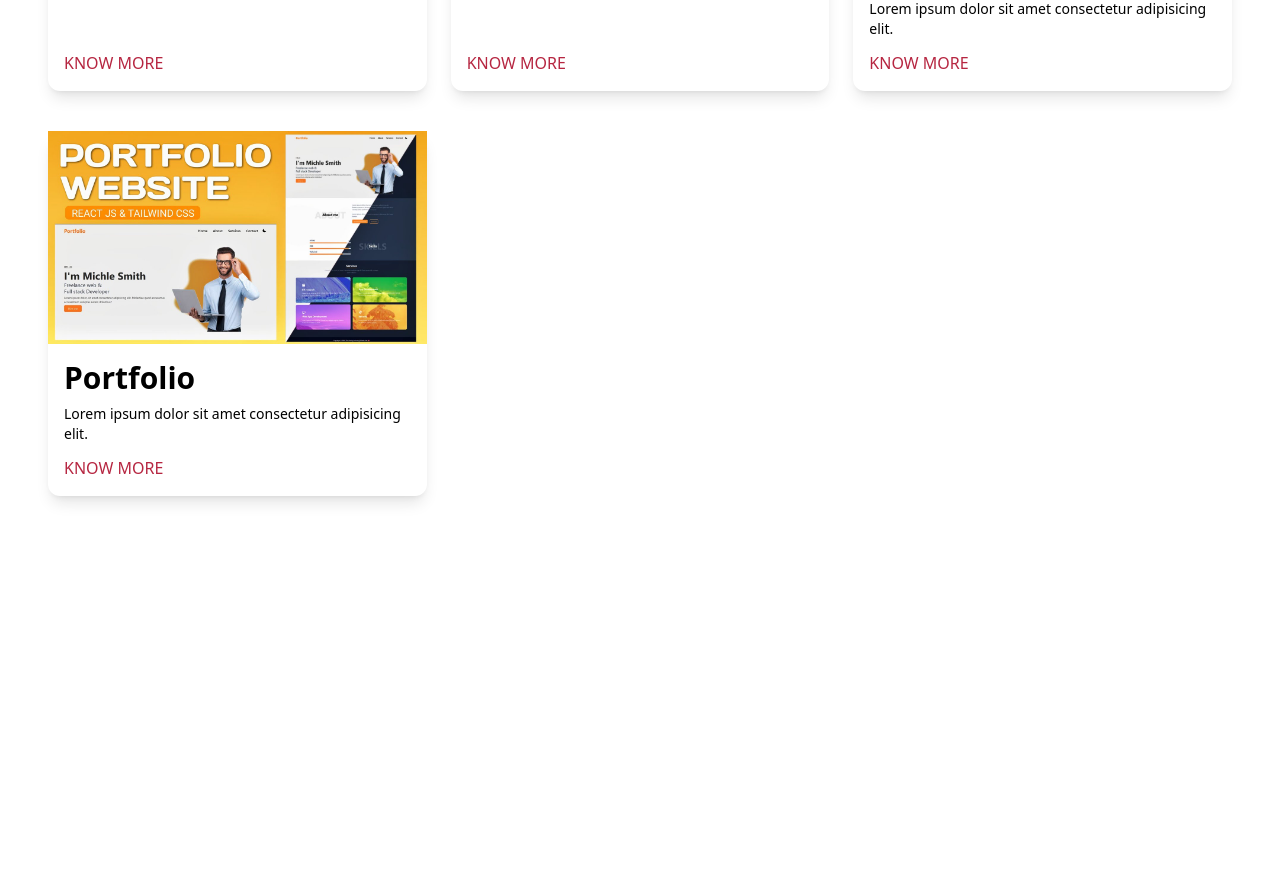
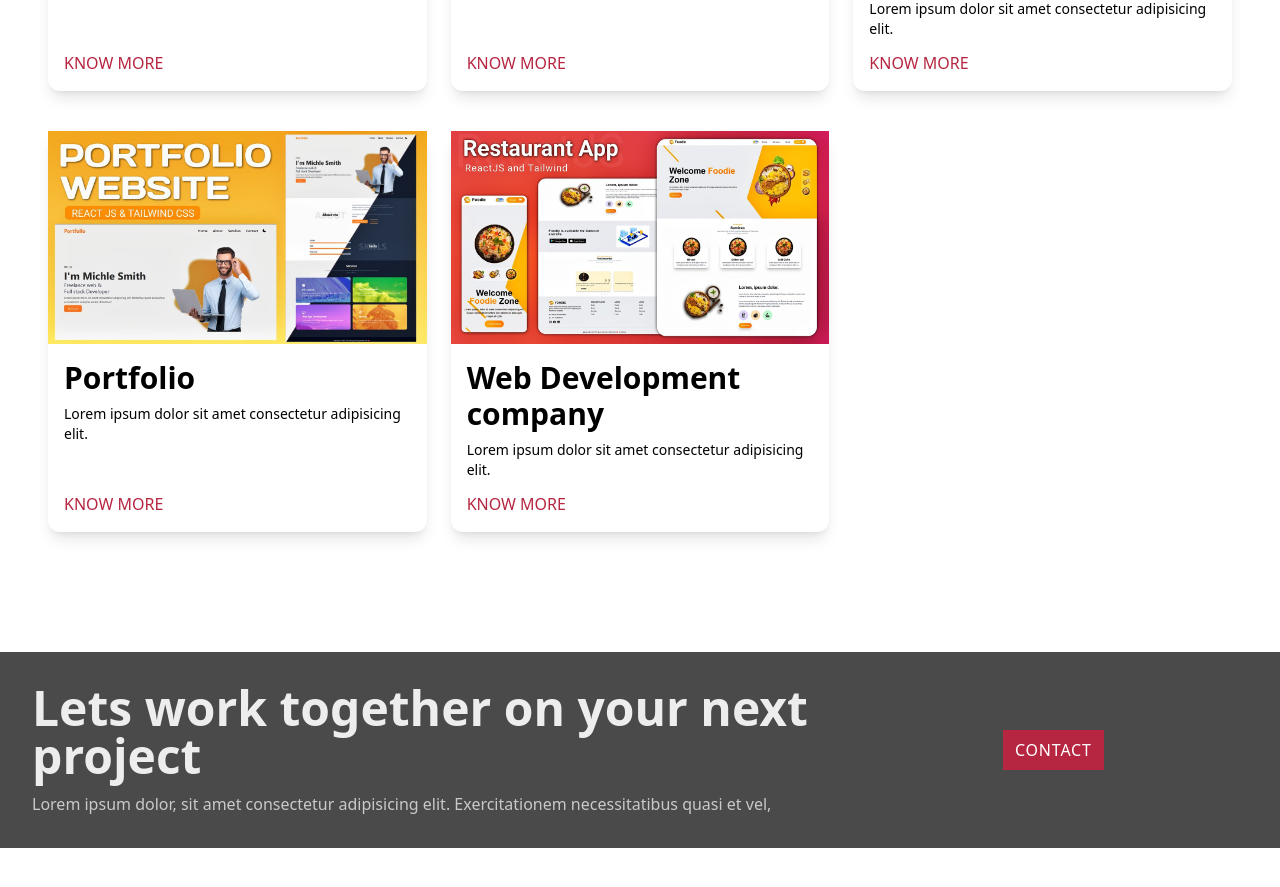
Before and after one commit to BaGorK/ppw-1, a React (Vite) app: page / in a window 1280 px wide. Shown: the part 2281-3168 px from the top of the page. Before the commit the page ends 2841 px from the top, so only its background shows below. Built offline with nearby package versions, Linux system fonts and the light colour scheme.

Commit message:
feat: ppw-1 - contact section

```diff
--- a/src/App.tsx
+++ b/src/App.tsx
@@ -1,8 +1,11 @@
-import Experience from './components/Experience';
-import Hero from './components/Hero';
-import Navbar from './components/Navbar';
-import Projects from './components/Projects';
-import Skills from './components/Skills';
+import {
+  Contact,
+  Experience,
+  Hero,
+  Navbar,
+  Projects,
+  Skills,
+} from './components';
 
 function App() {
   return (
@@ -13,6 +16,7 @@ function App() {
         <Skills />
         <Experience />
         <Projects />
+        <Contact />
       </div>
     </>
   );
--- /dev/null
+++ b/src/components/Contact.tsx
@@ -0,0 +1,27 @@
+function Contact() {
+  return (
+    <div className='dark:bg-black dark:text-white py-14'>
+      <div className='container grid grid-cols-1 sm:grid-cols-3 gap-6 p-8 place-items-center bg-dark/80'>
+        <div className='space-y-3 col-span-2'>
+          <h2 className='text-5xl font-bold text-white/90'>
+            Lets work together on your next project
+          </h2>
+          <p className='text-white/70'>
+            Lorem ipsum dolor, sit amet consectetur adipisicing elit.
+            Exercitationem necessitatibus quasi et vel,
+          </p>
+        </div>
+        <div className='grid place-items-center'>
+          <a
+            href='.'
+            className='inline-block uppercase tracking-wider text-white bg-primary px-3 py-2'
+          >
+            contact
+          </a>
+        </div>
+      </div>
+    </div>
+  );
+}
+
+export default Contact;
--- a/src/components/Projects.tsx
+++ b/src/components/Projects.tsx
@@ -26,6 +26,14 @@ const ProjectsData = [
     id: 4,
     name: 'Portfolio',
     image: 'portfolio.jpg',
+    description: 'Lorem ipsum dolor sit amet consectetur adipisicing elit.',
+
+    link: '#',
+  },
+  {
+    id: 5,
+    name: 'Web Development company',
+    image: 'restaurant.jpg',
     description: 'Lorem ipsum dolor sit amet consectetur adipisicing elit.',
 
     link: '#',
--- /dev/null
+++ b/src/components/index.ts
@@ -0,0 +1,8 @@
+import Contact from './Contact';
+import Experience from './Experience';
+import Hero from './Hero';
+import Navbar from './Navbar';
+import Projects from './Projects';
+import Skills from './Skills';
+
+export { Contact, Experience, Hero, Navbar, Projects, Skills };
```
